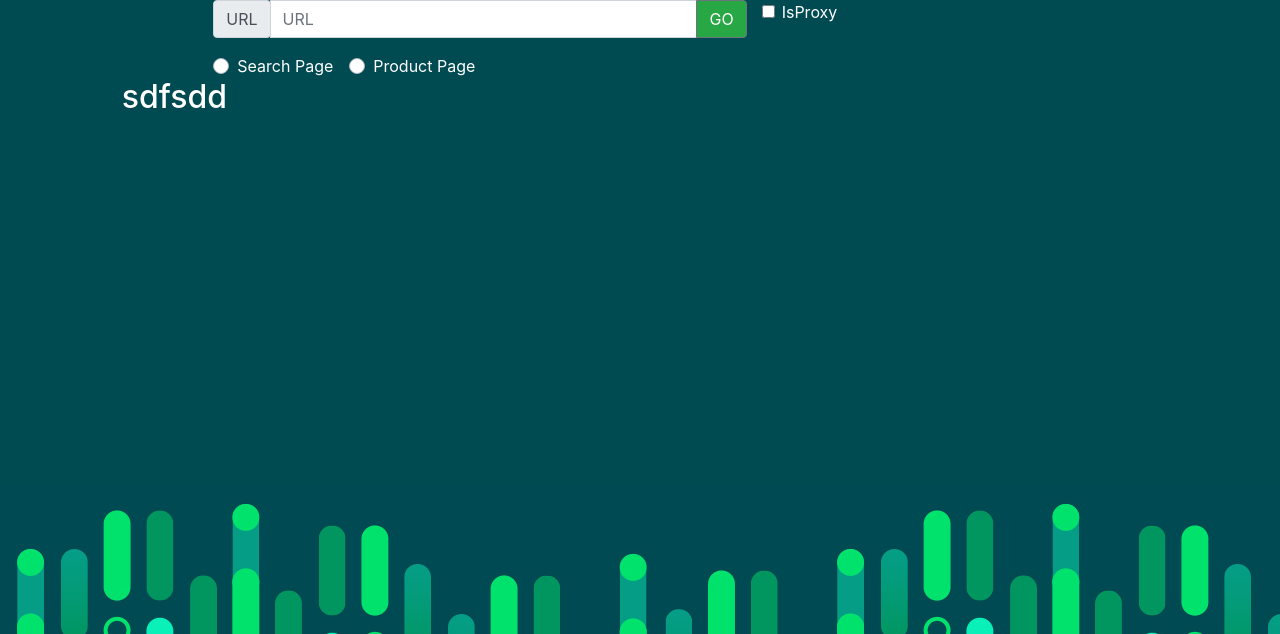
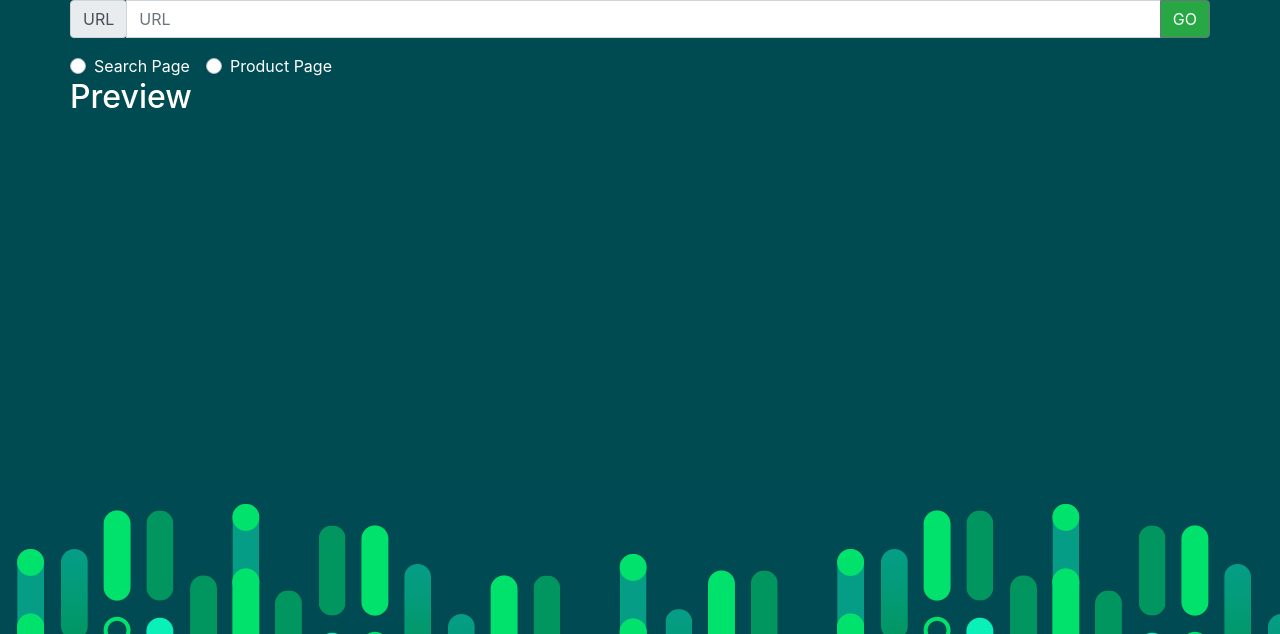
Before and after one commit to meetsonimt/WAT, a Django app: page /WAT1_0/ in a window 1280 px wide. Shown: the part 166-800 px from the top of the page. Run offline with Django 3.2, Linux system fonts and the light colour scheme; some libraries are stand-ins or nearby versions.

Commit message:
Modefied design layout.

```diff
--- a/WAT/WAT1_0/Templates/index.html
+++ b/WAT/WAT1_0/Templates/index.html
@@ -94,13 +94,9 @@
         </div>
         <div class="col-sm-2"></div>
     </nav>
-    <div class="container-fluid" role="main">
-        <!--<header class="banner-header" role="banner"></header>-->
+    <div class="container" >
         <div class="row">
-            <div class="col-sm-2">
-               <!--<div class="banner-left">&nbsp;</div>-->
-            </div>
-            <div class="col-sm-5">
+            <div class="col-sm-12">
                 <div class="row">
                     <div class="input-group mb-3">
                         <span class="input-group-text" id="basic-addon1">URL</span>
@@ -116,15 +112,13 @@
                         <input type="radio" class="custom-control-input" id="searchRadio" name="inlineDefaultRadiosExample">
                         <label class="custom-control-label" for="searchRadio">Search Page</label>
                     </div>
-
-                    <!-- Default inline 2-->
                     <div class="custom-control custom-radio custom-control-inline">
                         <input type="radio" class="custom-control-input" id="productRadio" name="inlineDefaultRadiosExample">
                         <label class="custom-control-label" for="productRadio">Product Page</label>
                     </div>
                 </div>
             </div>
-            <div class="col-sm-3">
+            <div class="col-sm-4" style="display: none;">
                 <div class="row">
                     <div class="col-md-12">
                         <div class="form-check">
@@ -160,17 +154,13 @@
                     </div>
                 </div>
             </div>
-            <div class="col-sm-2">
-                <!--<div class="banner-right">&nbsp;</div>-->
+        </div>
+        <div class="row">
+            <div class="col-md-12" style="padding-left: 0px; height: 400px;">
+                <h2>Preview</h2>
             </div>
         </div>
-        <div class="row">
-            <div class="col-md-10 offset-md-1">
-                <h2>sdfsdd</h2>
-            </div>
-        </div>
-    </div>
-    <div class="footer-div"></div>
+    </div>    <div class="footer-div"></div>
     <script>
         $(document).ready(function () {
             $("#proxyCheck").click(function () {
```
